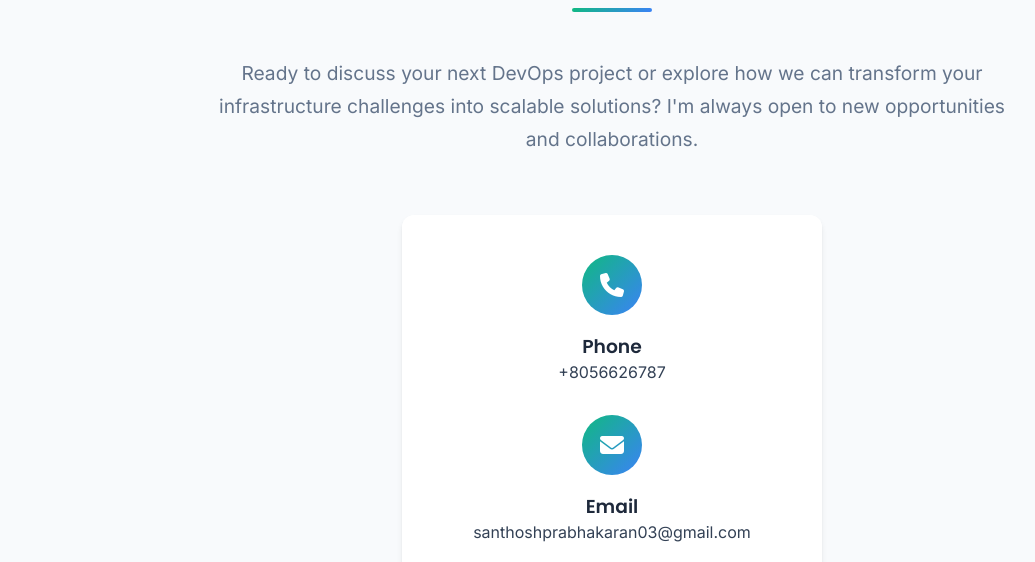
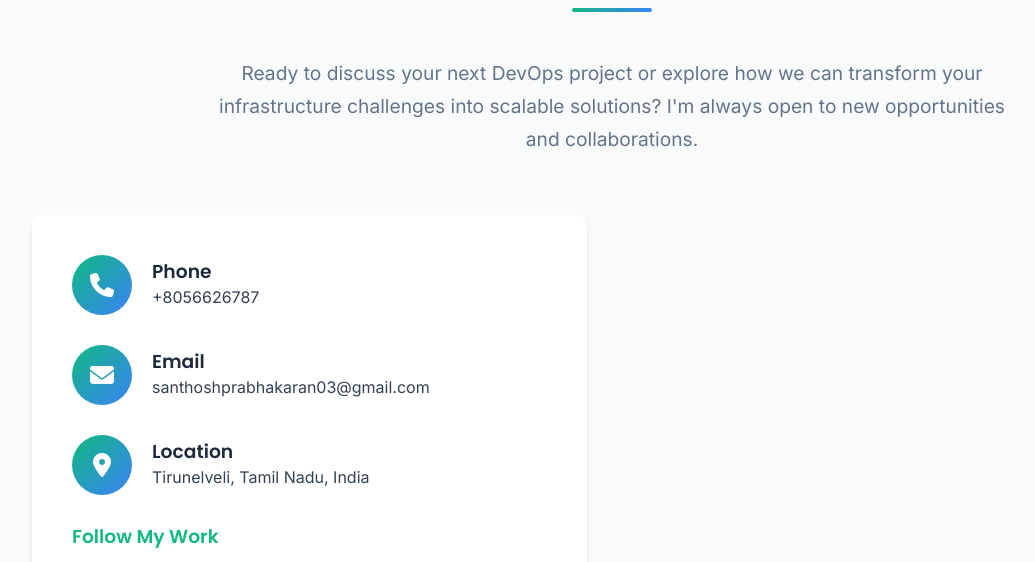
Before and after one commit to Santhosh291903/newweb, a plain HTML site: page index.html in a window 1280 px wide. Shown: the part 11260-11822 px from the top of the page, without its empty margins (28-1063 px from the left). Drawn offline with nearby package versions, Linux system fonts and the light colour scheme.

Commit message:
BACK TO CSS

```diff
--- a/styles.css
+++ b/styles.css
@@ -813,12 +813,12 @@ section {
 
 /* Contact Section */
 .contact-container {
-    display: flex;
-    justify-content: center;
-    align-items: center;
+    max-width: 1200px;
+    margin: 0 auto;
+    display: grid;
+    grid-template-columns: 1fr 1fr;
+    gap: 50px;
 }
-
-
 
 .contact-info {
     background: white;
@@ -828,9 +828,6 @@ section {
     opacity: 0;
     transform: translateX(-30px);
     transition: all 0.3s ease;
-    max-width: 420px;
-    width: 100%;
-    text-align: center;
 }
 
 .contact-info.visible {
@@ -844,8 +841,6 @@ section {
     gap: 20px;
     margin-bottom: 30px;
     transition: all 0.4s ease;
-    flex-direction: column;
-    text-align: center;
 }
 
 .contact-item:hover {
@@ -874,7 +869,6 @@ section {
     display: flex;
     gap: 15px;
     margin-top: 30px;
-    justify-content: center;
 }
 
 .social-link {
```
